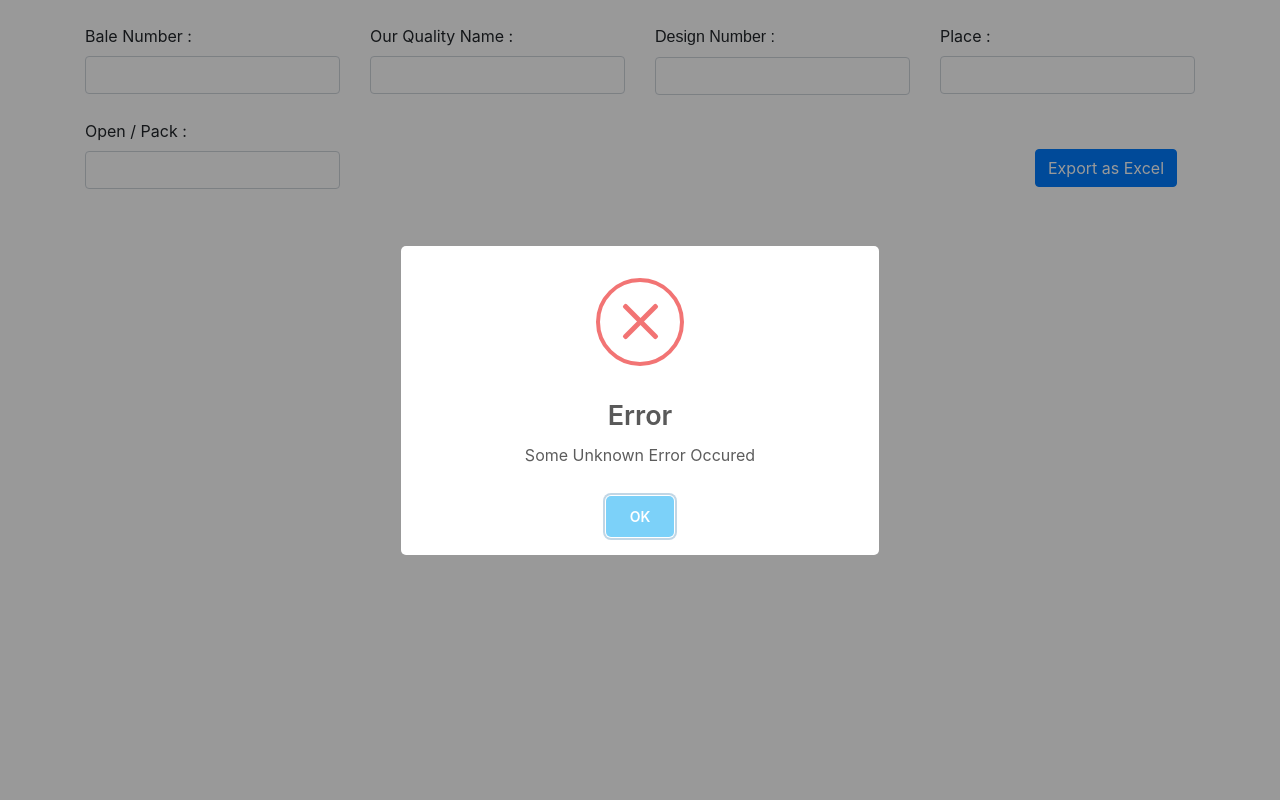
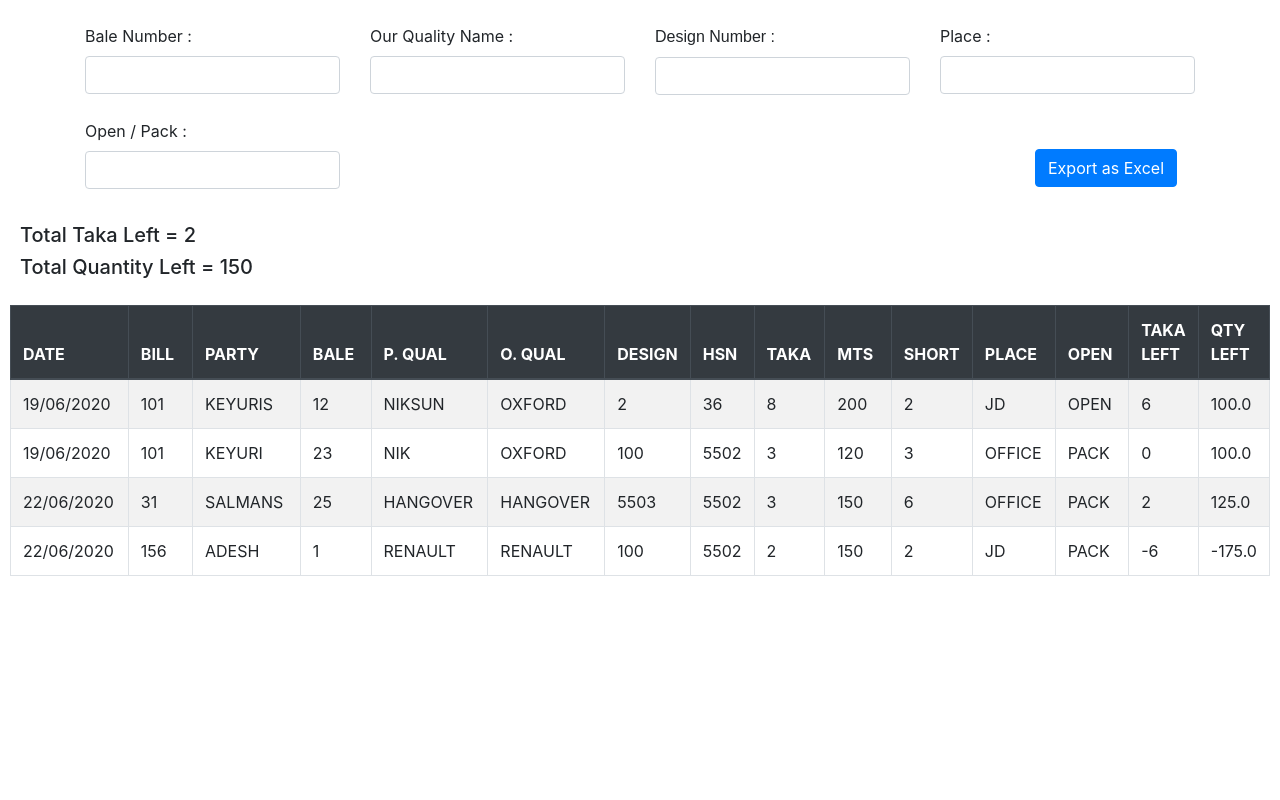
Before and after one commit to adeshsangoi/JDStock, a Django app: page /viewStock in a window 1280 px wide. Run offline with Django 3.2, Linux system fonts and the light colour scheme; data comes from the database, SQL or seed files in the repository; both versions use the stored data as it was after the commit; some libraries are stand-ins or nearby versions.

Commit message:
View Stock Completed

```diff
--- a/jd/static/jd/jdViewStock.js
+++ b/jd/static/jd/jdViewStock.js
@@ -17,7 +17,7 @@
 $(document).ready(function () {
     var viewStock = document.getElementById('viewStock');
 
-    var starts = '<br><br><table class="table table-striped table-bordered" id="tableViewStock" style="margin-left: -45px;">\
+    var starts = '<br><br><table class="table table-striped table-bordered" id="tableViewStock">\
               <colgroup>\
                    <col span="1" style="width: 10%;">\
                    <col span="1" style="width: 7%;">\
@@ -50,8 +50,8 @@
               <th>SHORT</th>\
               <th>PLACE</th>\
               <th>OPEN</th>\
-              <th>L1</th>\
-              <th>L2</th>\
+              <th>TAKA LEFT</th>\
+              <th>QTY LEFT</th>\
               </tr>\
               </thead>';
     var ends = '</table>';
@@ -92,6 +92,16 @@
                 tmp = tmp + '</tr>';
             }
             viewStock.innerHTML = starts + tmp + ends;
+            var taka_left = 0
+            var mts_left = 0
+            var no_of_entries = document.getElementById("tableViewStock").childNodes[4].childNodes.length;
+            for (i = 0; i < no_of_entries; i++) {
+                taka_left += parseInt(document.getElementById("tableViewStock").childNodes[4].childNodes[i].childNodes[13].innerHTML);
+                mts_left += parseFloat(document.getElementById("tableViewStock").childNodes[4].childNodes[i].childNodes[14].innerHTML);
+            }
+            document.getElementById("viewStock-head").innerHTML =
+            '<h5 >Total Taka Left = ' + taka_left.toString() + '</h5>\
+            <h5> Total Quantity Left = ' + mts_left.toString() + '</h5>';
         },
         error: function (xhr) {
             var error_message = xhr.responseText.split(" ")[0]
@@ -121,6 +131,8 @@
 });
 
 function selectGivenTable() {
+    var taka_left = 0
+    var mts_left = 0
     var filter2data = document.getElementById("filter2").value;
     var filter4data = document.getElementById("filter4").value;
     var filter5data = document.getElementById("filter5").value;
@@ -141,11 +153,17 @@
             var ele = document.getElementById("tableViewStock").childNodes[4].childNodes[i];
             ele.classList.remove('hide-data');
             ele.style.display = "";
+            taka_left += parseInt(document.getElementById("tableViewStock").childNodes[4].childNodes[i].childNodes[13].innerHTML);
+            mts_left += parseFloat(document.getElementById("tableViewStock").childNodes[4].childNodes[i].childNodes[14].innerHTML);
+
         } else {
             var ele2 = document.getElementById("tableViewStock").childNodes[4].childNodes[i];
             ele2.classList.add('hide-data');
             ele2.style.display = "none";
         }
+        document.getElementById("viewStock-head").innerHTML =
+            '<h5 >Total Taka Left = ' + taka_left.toString() + '</h5>\
+            <h5> Total Quantity Left = ' + mts_left.toString() + '</h5>';
     }
 }
 
--- a/jd/templates/jd/viewStock.html
+++ b/jd/templates/jd/viewStock.html
@@ -26,7 +26,7 @@
                                                                onchange="selectGivenTable()">
         </div>
         <div class="col-lg-3">
-            <label for="filter4"> Our Quality Name :  </label><input class="form-control" type="text"
+            <label for="filter4"> Our Quality Name : </label><input class="form-control" type="text"
                                                                     oninput="this.value = this.value.toUpperCase()"
                                                                     id="filter4" onchange="selectGivenTable()">
         </div>
@@ -37,7 +37,7 @@
         </div>
 
         <div class="col-lg-3">
-            <label for="filter7"> Place :  </label><input class="form-control" type="text"
+            <label for="filter7"> Place : </label><input class="form-control" type="text"
                                                          oninput="this.value = this.value.toUpperCase()"
                                                          id="filter7"
                                                          onchange="selectGivenTable()">
@@ -46,7 +46,7 @@
     <br>
     <div class="row">
         <div class="col-lg-3">
-            <label for="filter8"> Open / Pack :  </label><input class="form-control" type="text"
+            <label for="filter8"> Open / Pack : </label><input class="form-control" type="text"
                                                                oninput="this.value = this.value.toUpperCase()"
                                                                id="filter8" onchange="selectGivenTable()">
         </div>
@@ -55,12 +55,16 @@
         {#    <div class="row">#}
         <div class="col-lg-7"></div>
         <div class="col-lg-2">
-            <button class="btn btn-primary" onclick="exportStockTable()" style="margin-top: 30px;">Export as Excel</button>
+            <button class="btn btn-primary" onclick="exportStockTable()" style="margin-top: 30px;">Export as Excel
+            </button>
         </div>
     </div>
 </div>
+<br>
+<div id="viewStock-head" style="margin-top: 10px;padding-left: 20px;padding-right: 20px;">
 
-<div class="container" id="viewStock">
+</div>
+<div style="padding-left: 10px;padding-right: 10px;margin-top: -30px;" id="viewStock">
 
 </div>
 
--- a/jd/views.py
+++ b/jd/views.py
@@ -44,6 +44,7 @@
     return render(request, 'jd/viewStock.html')
 
 
+@csrf_exempt
 def viewStockData(request):
     if request.method == "POST":
         purchasedata = Purchase.objects.all()
```
Also changed, not shown: db.sqlite3. Lines whose indentation alone changed are shown as unchanged.
